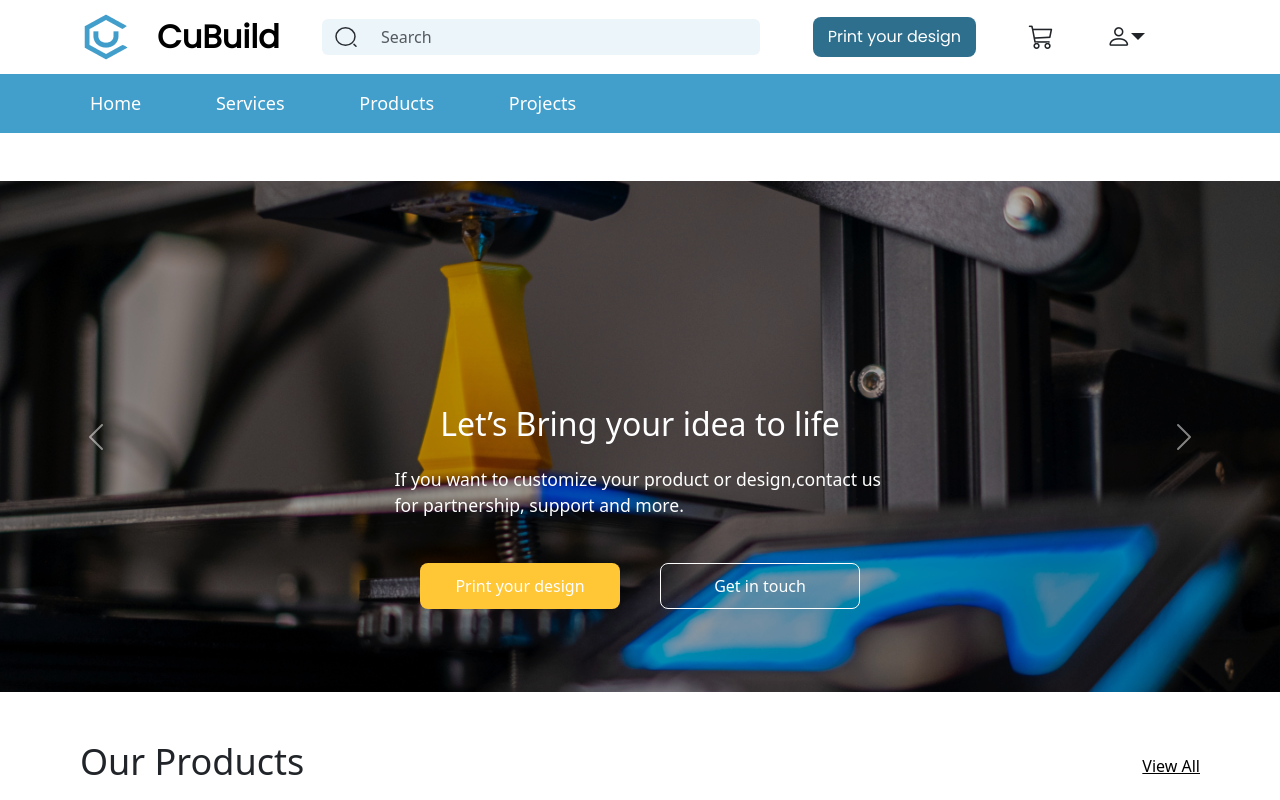
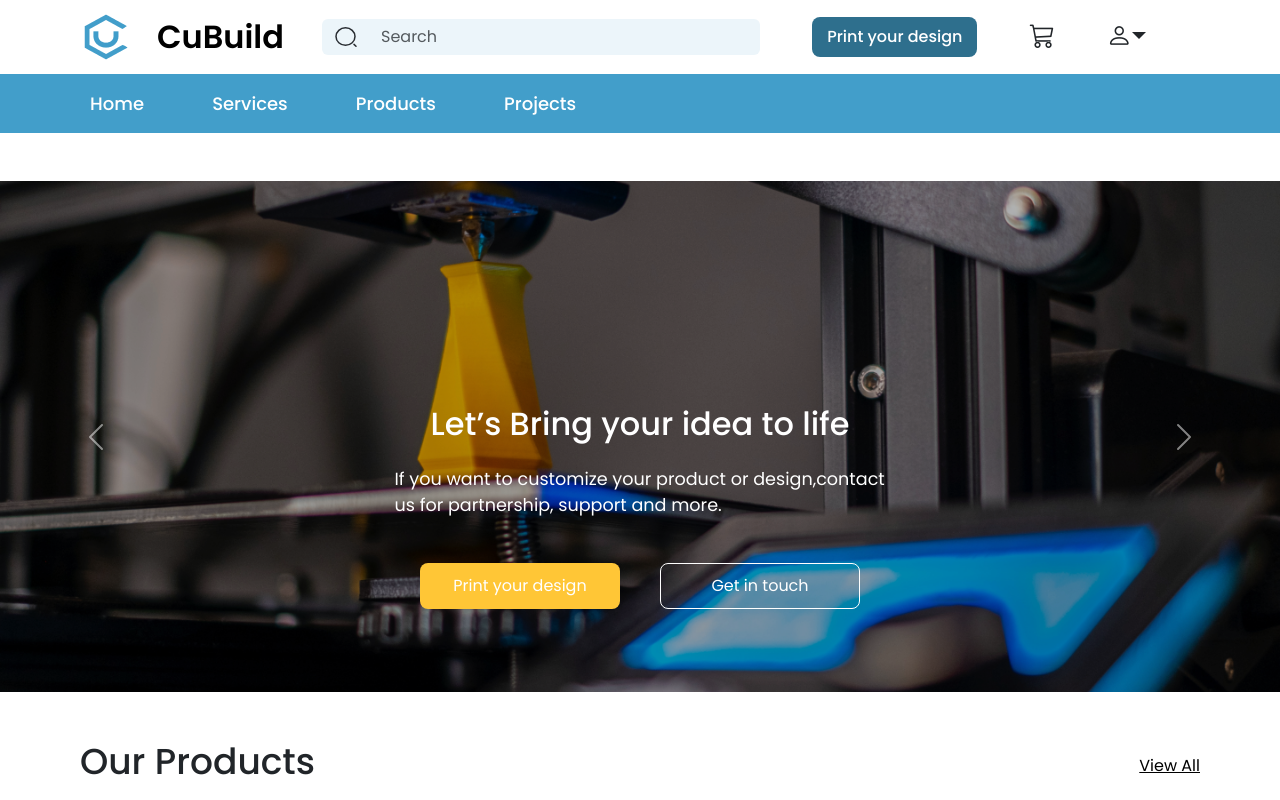
Before and after one commit to ahmed22362/cubeart, a Next.js app: page / in a window 1280 px wide. Shown: the top 800 px of the page. Built offline with nearby package versions, Linux system fonts and the light colour scheme; no server answers.

Commit message:
updated font

```diff
--- a/app/globals.css
+++ b/app/globals.css
@@ -1,19 +1,11 @@
-/* @font-face {
-    font-family: 'Poppins';
-    src: url('../public/Poppins/Poppins-Medium.ttf');
-    src: url('../public/Poppins/Poppins-SemiBold.ttf');
-    src: url('../public/Poppins/Poppins-Regular.ttf');
-    src: url('../public/Poppins/Poppins-ExtraLight.ttf');
-    font-display: swap;
-} */
 
 html {
     scroll-behavior: smooth !important;
 }
 
-/* body {
+body {
     font-family: 'Poppins', sans-serif;
-} */
+}
 
 .logo-div {
     display: flex;
--- a/app/layout.js
+++ b/app/layout.js
@@ -1,6 +1,5 @@
 "use client"
 
-import localFont from 'next/font/local'
 import 'bootstrap/dist/css/bootstrap.min.css';
 import 'bootstrap-icons/font/bootstrap-icons.min.css'
 import "slick-carousel/slick/slick.css";
@@ -10,24 +9,6 @@
 import React,{ useEffect } from "react";
 import { MinNav, Navbar } from '@/components';
 
-// Font files can be colocated inside of `app`
-const Poppins = localFont({
-  src: [
-    {
-      path: '../public/Poppins/Poppins-ExtraLight.ttf'
-    },
-    {
-      path: '../public/Poppins/Poppins-Medium.ttf'
-    },
-    {
-      path: '../public/Poppins/Poppins-Regular.ttf'
-    },
-    {
-      path: '../public/Poppins/Poppins-SemiBold.ttf'
-    }
-  ],
-  display: 'swap',
-})
 
 export default function RootLayout({ children }) {
 
@@ -37,9 +18,12 @@
 
   return (
     <>
-    <html lang="en" className={`${Poppins.className}`}>
+    <html lang="en">
       <head>
         <title>Cubuild</title>
+        <link rel="preconnect" href="https://fonts.googleapis.com" />
+        <link rel="preconnect" href="https://fonts.gstatic.com" crossOrigin={"true"} />
+        <link href="https://fonts.googleapis.com/css2?family=Poppins:wght@200;400;500;600&display=swap" rel="stylesheet" />
       </head>
       <body>
         <Navbar />
--- a/next.config.js
+++ b/next.config.js
@@ -4,7 +4,7 @@
         reactStrictMode: true,
         images: {
           domains: ['res.cloudinary.com'],
-        },
+        }
 }
 
 module.exports = nextConfig;
```
